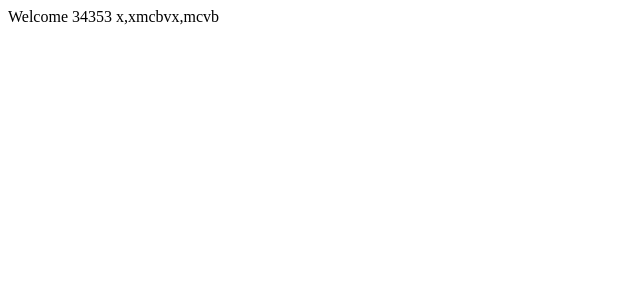
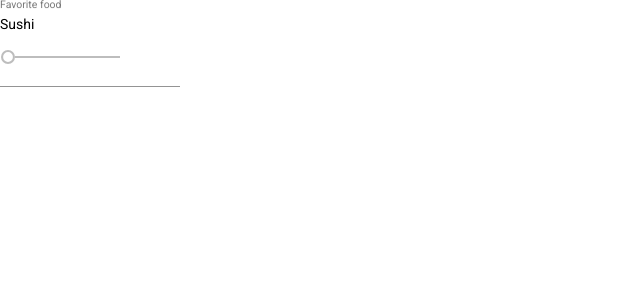
Before and after one commit to vsrinathreddy/covid19, an Angular app: page / in a window 1280 px wide. Shown: the top 300 px of the page, without its empty margins (0-640 px from the left). Built offline with nearby package versions, Linux system fonts and the light colour scheme.

Commit message:
added angular material

```diff
--- a/angular.json
+++ b/angular.json
@@ -24,6 +24,7 @@
               "src/assets"
             ],
             "styles": [
+              "./node_modules/@angular/material/prebuilt-themes/indigo-pink.css",
               "src/styles.css"
             ],
             "scripts": []
@@ -88,6 +89,7 @@
               "src/assets"
             ],
             "styles": [
+              "./node_modules/@angular/material/prebuilt-themes/indigo-pink.css",
               "src/styles.css"
             ],
             "scripts": []
--- a/package.json
+++ b/package.json
@@ -12,10 +12,12 @@
   "private": true,
   "dependencies": {
     "@angular/animations": "~9.1.1",
+    "@angular/cdk": "^9.2.1",
     "@angular/common": "~9.1.1",
     "@angular/compiler": "~9.1.1",
     "@angular/core": "~9.1.1",
     "@angular/forms": "~9.1.1",
+    "@angular/material": "^9.2.1",
     "@angular/platform-browser": "~9.1.1",
     "@angular/platform-browser-dynamic": "~9.1.1",
     "@angular/router": "~9.1.1",
--- a/src/app/app.component.html
+++ b/src/app/app.component.html
@@ -1 +1,7 @@
-<span>Welcome 34353 x,xmcbvx,mcvb</span>
+<form class="example-form">
+  <mat-form-field class="example-full-width">
+    <mat-label>Favorite food</mat-label>
+    <input matInput placeholder="Ex. Pizza" value="Sushi">
+    <mat-slider min="1" max="100" step="1" value="1"></mat-slider>
+  </mat-form-field>
+</form>
--- a/src/index.html
+++ b/src/index.html
@@ -6,8 +6,10 @@
   <base href="/">
   <meta name="viewport" content="width=device-width, initial-scale=1">
   <link rel="icon" type="image/x-icon" href="favicon.ico">
+  <link href="https://fonts.googleapis.com/css?family=Roboto:300,400,500&display=swap" rel="stylesheet">
+  <link href="https://fonts.googleapis.com/icon?family=Material+Icons" rel="stylesheet">
 </head>
-<body>
+<body class="mat-typography">
   <app-root></app-root>
 </body>
 </html>
--- a/src/styles.css
+++ b/src/styles.css
@@ -1 +1,4 @@
 /* You can add global styles to this file, and also import other style files */
+
+html, body { height: 100%; }
+body { margin: 0; font-family: Roboto, "Helvetica Neue", sans-serif; }
```
Also changed, not shown: src/app/app.module.ts (+7 -2 lines), 1 other file (tests, documents, lock files or other folders).
